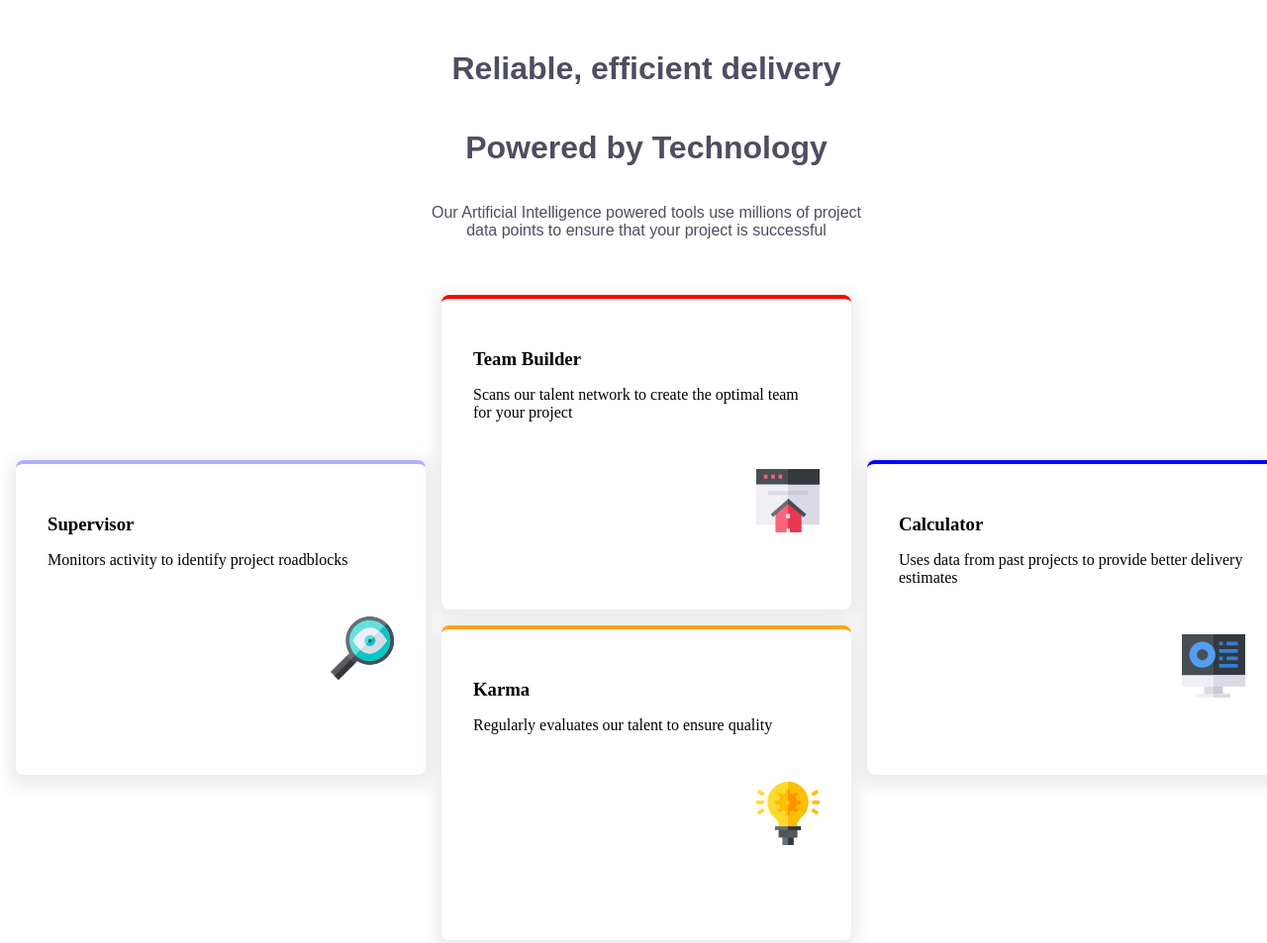
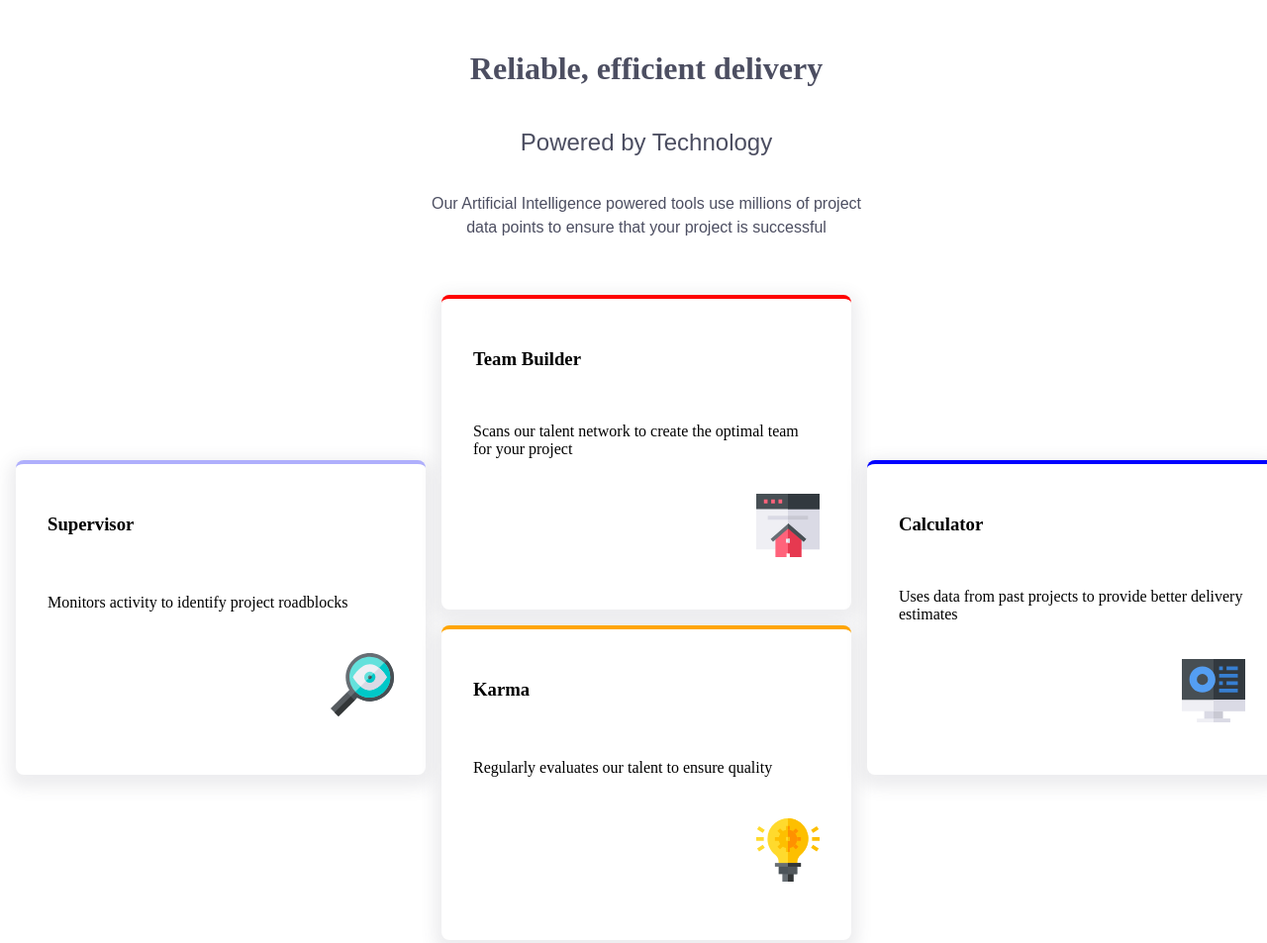
Before and after one commit to Valchali/four-card-feature-section-master, a plain HTML site: page index.html in a window 1280 px wide. Shown: the top 953 px of the page at 99% size. Drawn offline with Linux system fonts and the light colour scheme.

Commit message:
Four Card

```diff
--- a/index.html
+++ b/index.html
@@ -18,7 +18,7 @@
   <main>
     <header class="header">
       <h1> Reliable, efficient delivery</h1>
-       <h1> Powered by Technology</h1>
+       <h2> Powered by Technology</h2>
  <p class="main-paragraph">
   Our Artificial Intelligence powered tools use millions of project data points to ensure that your project is successful
    </p>
@@ -36,7 +36,7 @@
         <div class="feature feature-team-build">
           <h3>Team Builder</h3>
           <p>Scans our talent network to create the optimal team for your project</p>
-          <img src="images/icon-team-builder.svg" class="icon" alt="Team Builder icon">
+          <img src="images/icon-team-builder.svg"  class="icon" alt="Team Builder icon">
         </div>
 
         <div class="feature feature-karma">
@@ -44,7 +44,6 @@
           <p>Regularly evaluates our talent to ensure quality</p>
           <img src="images/icon-karma.svg" class="icon" alt="Karma icon">
         </div>
-
       </div>
 
       <div class="feature feature-calculator">
@@ -52,7 +51,6 @@
         <p>Uses data from past projects to provide better delivery estimates</p>
         <img src="images/icon-calculator.svg" class="icon" alt="Calculator icon">
       </div>
-
     </div>
   </main>
 
@@ -60,7 +58,6 @@
     <p class="attribution">
       Challenge by <a href="https://www.frontendmentor.io?ref=challenge" target="_blank">Frontend Mentor</a>.
       Coded by <a href="https://www.linkedin.com/in/chali-andrew-327030114">Chali Andrew</a>
-
     </p>
   </footer>
 </body>
--- a/style.css
+++ b/style.css
@@ -1,13 +1,14 @@
 
 body{
-  margin: 0;
-    display: grid;
-    font-family: var(--ff-base);
-    font-size: var(--fs-base);
-    font-weight: var(--fw-normal);
-    background-color: var(--clr-VeryLightGray);
-    /* color: var(--clr-GrayishBlue); */
+     margin:auto 0;
+     display:grid;
+     font-family: var(--ff-base);
+     font-size: var(--fs-base);
+     font-weight: var(--fw-normal);
+     background-color: var(--clr-VeryLightGray);
    }
+
+
 
    header{
     width: auto;
@@ -20,7 +21,9 @@ body{
      padding: 20px;
    }
 
+
    .main-paragraph{
+    line-height: 1.5rem;
     width: 450px;
     color:hsl(234, 12%, 34%);
     font-family: "Poppins", sans-serif;
@@ -28,7 +31,7 @@ body{
 
 
    .wraper{
-     display: flex;
+      display:flex;
      justify-content: center;
      place-items: center;
      gap: 1rem;
@@ -41,7 +44,7 @@ body{
    }
 
    .feature{
-     display: inline-block;
+     display:grid;
      width: 350px;
      height: 250px;
      padding: 2rem;
@@ -51,44 +54,45 @@ body{
    }
 
    .icon{
-    float: right;
-    margin-top: 2rem;
+    justify-self: right;
+    gap: 2rem;
    }
 
    .feature-supervisor{
-    background-color: white;
+    background-color: hsl(0, 0%, 100%);
      border-top: 4px solid rgb(175, 175, 252);
-     /* box-shadow: 5px 3px 10px  rgba(118,118,237,0.75); */
    }
 
 
    .feature-team-build{
-     border-top: 4px solid red ;
-     /* box-shadow: 5px 3px 10px  rgba(118,118,237,0.75); */
+     border-top: 4px solid red;
+     background-color: hsl(0, 0%, 100%);
    }
 
    .feature-karma{
      border-top: 4px solid orange;
-     /* box-shadow: 5px 3px 10px  rgba(118,118,237,0.75); */
+     background-color: hsl(0, 0%, 100%);
    }
 
    .feature-calculator{
      border-top: 4px solid blue;
-     /* box-shadow: 5px 3px 28px  rgba(118,118,237,0.75); */
+     background-color: hsl(0, 0%, 100%);
    }
 
     h1{
-      font-weight: 200px;
+      /* margin: 0; */
+      font-weight:500 px;
+      color:hsl(234, 12%, 34%);
+    }
+
+    h2{
+
+      font-weight: normal;
+      font-size: 1.5em;
       color:hsl(234, 12%, 34%);
       font-family: "Poppins", sans-serif;
     }
 
-    h2{
-      font-weight:600 px;
-      color:hsl(234, 12%, 34%);
-      margin-top: -0.22rem;
-      line-height: 1px;
-    }
    .feature h3{
      margin-bottom: 1rem;
    }
```
